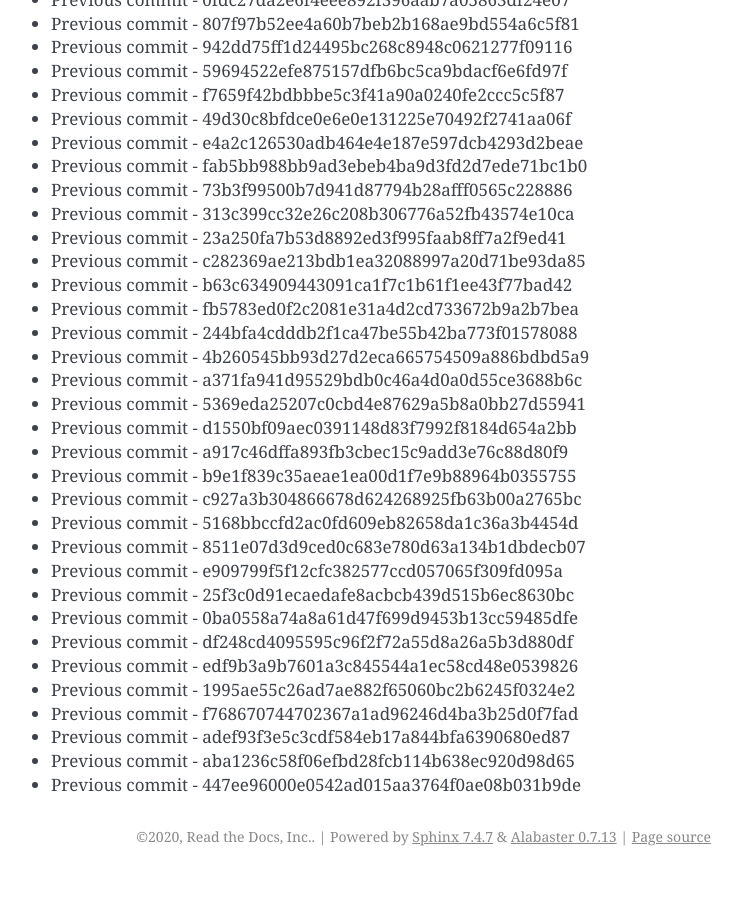
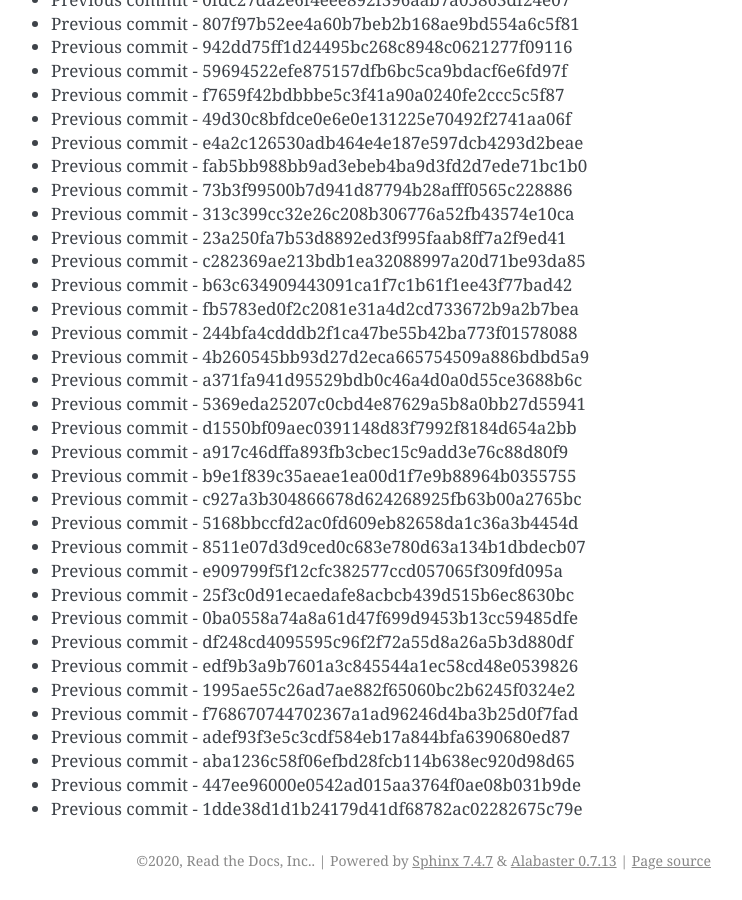
Before and after one commit to readthedocs/rtd-git-stresstest, a Sphinx documentation site: the page built from docs/updates.rst, in a window 1280 px wide and 900 px high, scrolled down 17504 px. Shown: the whole window, without its empty margins (399-1141 px from the left). Built offline with Sphinx 7.4.7, drawn with Linux system fonts in a browser that asks for light colours; before the commit the page ends 18380 px from its top, so only the background shows below that.

Commit message:
Generating commit from previous: 1dde38d1d1b24179d41df68782ac02282675c79e

```diff
--- a/docs/updates.rst
+++ b/docs/updates.rst
@@ -767,3 +767,4 @@ It can be tested for any performance characteristics.
 * Previous commit - adef93f3e5c3cdf584eb17a844bfa6390680ed87
 * Previous commit - aba1236c58f06efbd28fcb114b638ec920d98d65
 * Previous commit - 447ee96000e0542ad015aa3764f0ae08b031b9de
+* Previous commit - 1dde38d1d1b24179d41df68782ac02282675c79e
```
